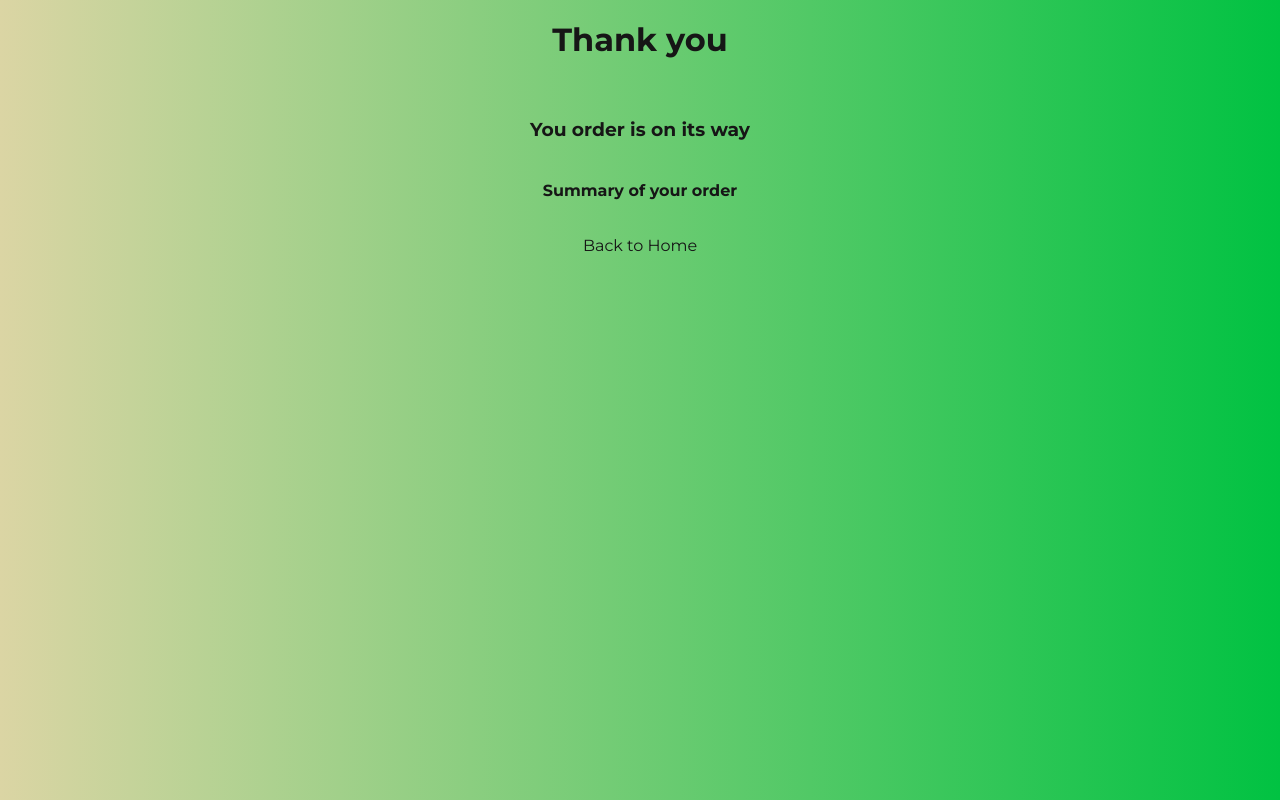
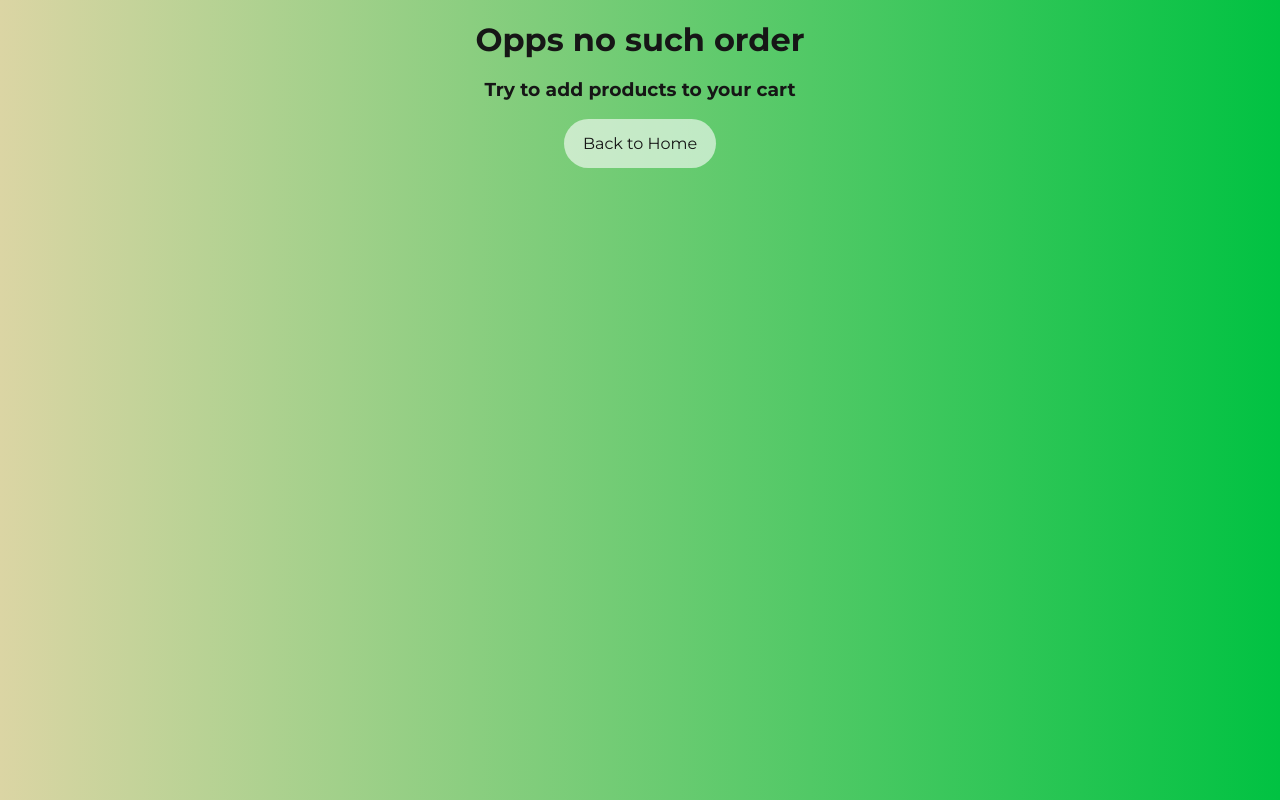
Before and after one commit to zenidreney/react-router, a React (Vite) app: page /thank-you in a window 1280 px wide. Built offline with nearby package versions, Linux system fonts and the light colour scheme; a web font is replaced by a local one.

Commit message:
finished checkout logic

```diff
--- a/src/context/CartContext.tsx
+++ b/src/context/CartContext.tsx
@@ -15,12 +15,17 @@ type CartContextType = {
     setCartItems: Dispatch<SetStateAction<CartItem[]>>
     formData: FormData
     setFormData: Dispatch<SetStateAction<FormData>>
-    completedOrder: FormData | null
-    setCompletedOrder: Dispatch<SetStateAction<FormData | null>>
+    completedOrder: CompletedOrder | null
+    setCompletedOrder: Dispatch<SetStateAction<CompletedOrder | null>>
 }
 
 type CartContextProviderProps = {
     children: ReactNode;
+}
+
+type CompletedOrder = {
+    user: FormData
+    items: CartItem[]
 }
 
 const CartContext = createContext<CartContextType | undefined>(undefined)
@@ -33,7 +38,7 @@ function CartContextProvider({ children }: CartContextProviderProps) {
         password: "",
         cardNo: ""
     })
-    const [completedOrder, setCompletedOrder] = useState<FormData | null>(null)
+    const [completedOrder, setCompletedOrder] = useState<CompletedOrder | null>(null)
 
     return (
         <CartContext.Provider value={{
--- a/src/pages/Checkout.tsx
+++ b/src/pages/Checkout.tsx
@@ -13,7 +13,7 @@ export default function Checkout() {
 
     function handleFormInput(e: React.ChangeEvent<HTMLInputElement>) {
         const { name, value } = e.target
-        console.log({ name, value })
+        //console.log({ name, value })
 
         setFormData(prev => {
             return {
@@ -38,20 +38,19 @@ export default function Checkout() {
             navigate("/thank-you")
         }
 
+        setCompletedOrder({
+            user: formData,
+            items: cartItems
+        })
 
-        setCartItems([])
 
-        setCompletedOrder({
-            name: formData.name,
-            password: formData.password,
-            cardNo: formData.cardNo
-        })
 
         setFormData({
             name: "",
             password: "",
             cardNo: ""
         })
+        setCartItems([])
     }
 
     const cartEls = cartItems.map((herb, index) => {
--- a/src/pages/ThankYou.tsx
+++ b/src/pages/ThankYou.tsx
@@ -3,11 +3,24 @@ import { Link } from "react-router"
 
 export default function ThankYou() {
 
-    const { formData, completedOrder, cartItems } = useCart()
+    const { completedOrder } = useCart()
 
-    console.log(formData, completedOrder, cartItems)
+    console.log(completedOrder)
 
-    const summaryEls = cartItems.map((herb, index) => {
+    if(!completedOrder) {
+        return(
+        <div className="summary-container">
+            <h1>Opps no such order</h1>
+            <h3>Try to add products to your cart</h3>
+            <Link to="/" className="to-btn">Back to Home</Link>
+
+        </div>
+        )
+    }
+
+    const { user, items } = completedOrder
+
+    const summaryEls = items.map((herb, index) => {
         return(
             <div key={`${herb.id}-${index}`} className="cart-container">
                 <img src={`/images/${herb.image}`} alt={herb.alt} className="cart-img profile" />
@@ -24,16 +37,16 @@ export default function ThankYou() {
         )
     })
 
-    const name = completedOrder && completedOrder.name
+    //const name = completedOrder && completedOrder.name
 
     return (
         <div className="summary-container">
             <h1>Thank you</h1>
-            <h2>{name}</h2>
+            <h2>{user.name}</h2>
             <h3>You order is on its way</h3>
             <h4>Summary of your order</h4>
             {summaryEls}
-            <Link to="/">Back to Home</Link>
+            <Link to="/" className="to-btn">Back to Home</Link>
 
         </div>
     )
```
